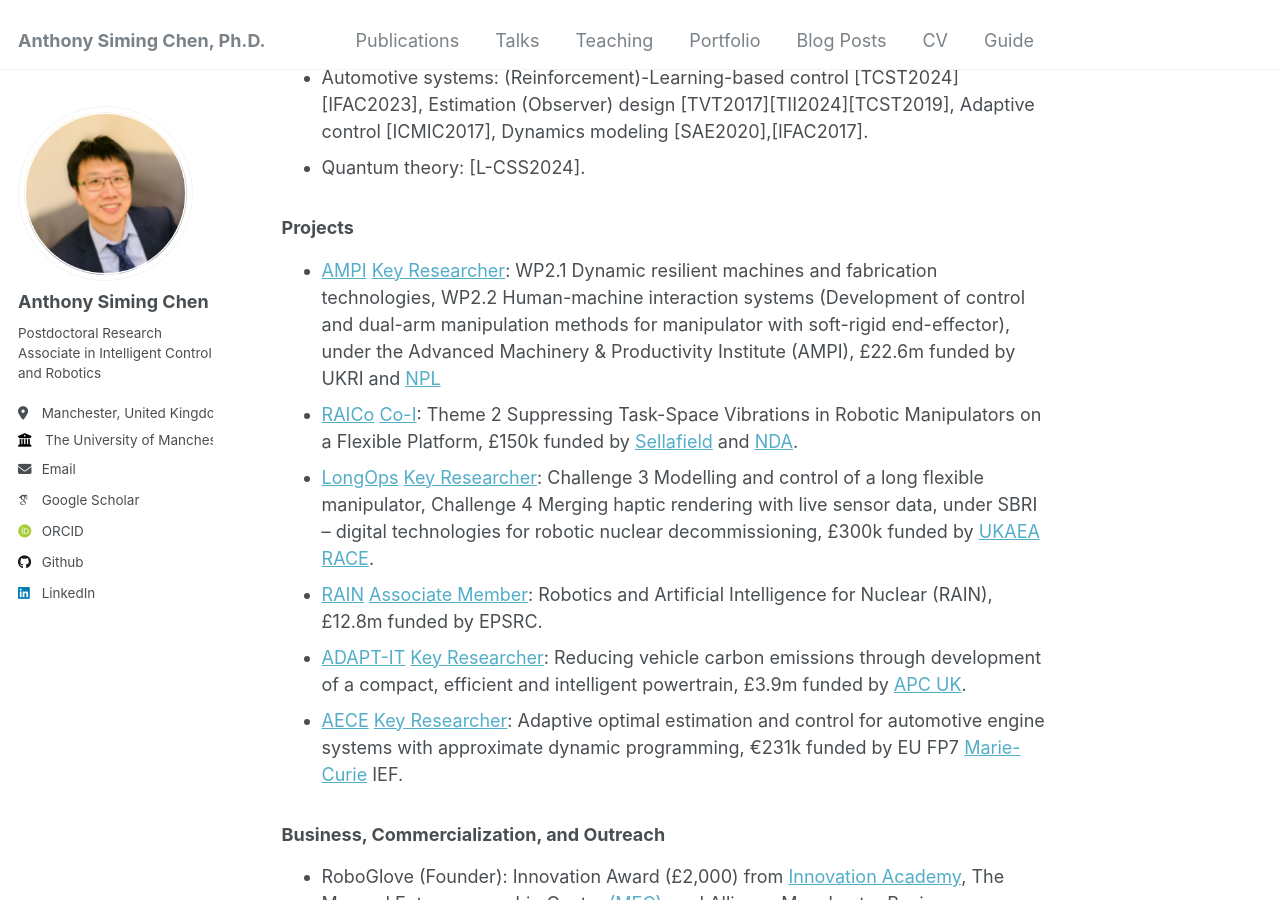
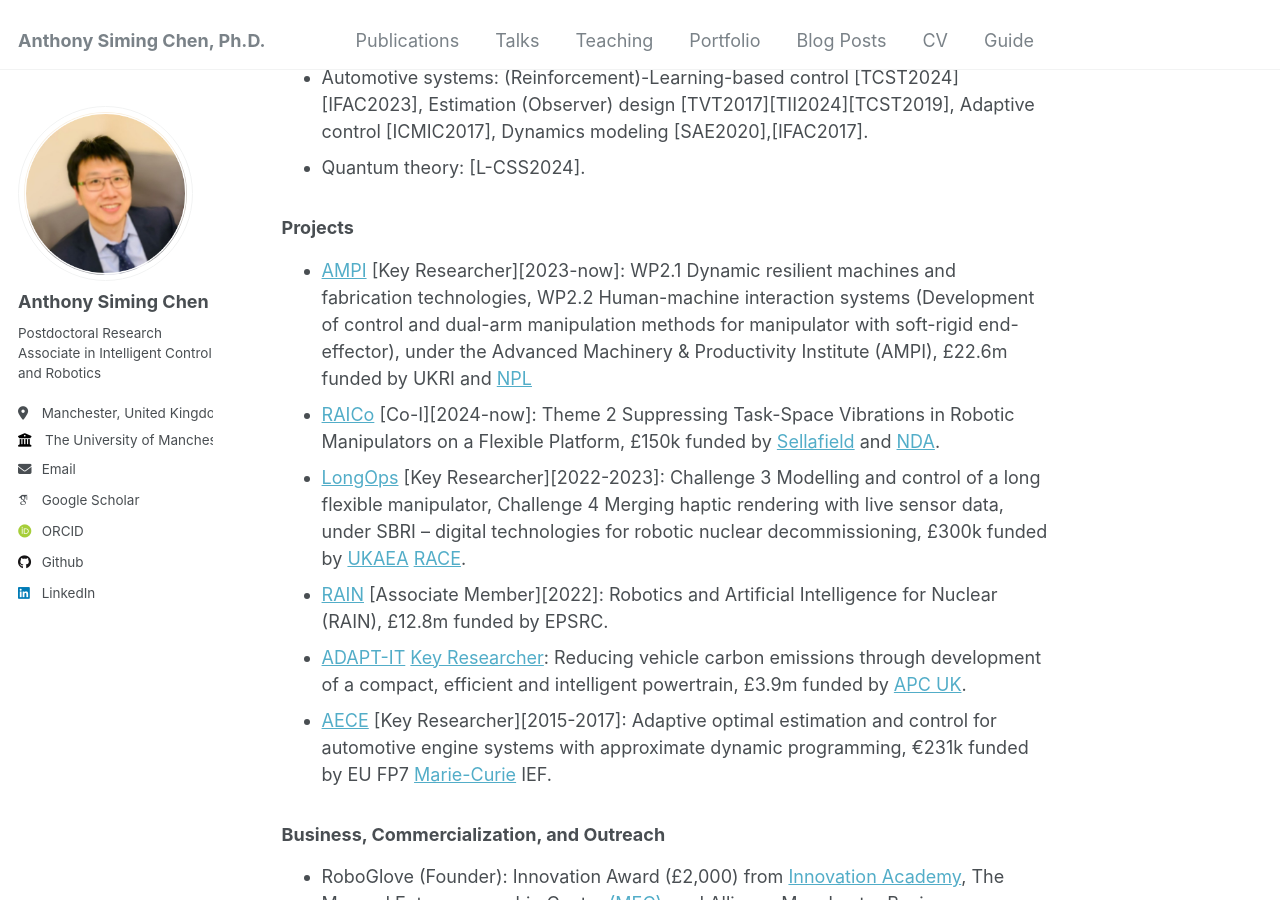
Before and after one commit to Anthony-S-Chen/Anthony-S-Chen.github.io, a Jekyll site: the page built from _pages/about.md, in a window 1280 px wide and 900 px high, scrolled down 671 px. Built offline with Jekyll 4.4.1, drawn with Linux system fonts in a browser that asks for light colours; some web fonts are replaced.

Commit message:
Update about.md

```diff
--- a/_pages/about.md
+++ b/_pages/about.md
@@ -23,12 +23,12 @@ My research interests focus on intelligent control and robotics. I have been dev
 
 
 ### Projects
-- [AMPI](https://www.manchester.ac.uk/about/news/north-west-england-primed-to-become-advanced-manufacturing-hub-with-new-government-funding/) [Key Researcher](2023-now): WP2.1 Dynamic resilient machines and fabrication technologies, WP2.2 Human-machine interaction systems (Development of control and dual-arm manipulation methods for manipulator with soft-rigid end-effector), under the Advanced Machinery & Productivity Institute (AMPI), £22.6m funded by UKRI and [NPL](https://www.npl.co.uk/)
-- [RAICo](https://www.gov.uk/government/news/new-robotics-hub-opens-in-west-cumbria) [Co-I](2024-now): Theme 2 Suppressing Task-Space Vibrations in Robotic Manipulators on a Flexible Platform, £150k funded by [Sellafield](https://www.gov.uk/government/organisations/sellafield-ltd) and [NDA](https://www.gov.uk/government/organisations/nuclear-decommissioning-authority).
-- [LongOps](https://race.ukaea.uk/programmes/longops/) [Key Researcher](2022-2023): Challenge 3 Modelling and control of a long flexible manipulator, Challenge 4 Merging haptic rendering with live sensor data, under SBRI – digital technologies for robotic nuclear decommissioning, £300k funded by [UKAEA](https://www.gov.uk/government/organisations/uk-atomic-energy-authority) [RACE](https://race.ukaea.uk/).
-- [RAIN](https://rainhub.org.uk/) [Associate Member](2022): Robotics and Artificial Intelligence for Nuclear (RAIN), £12.8m funded by EPSRC.
+- [AMPI](https://www.manchester.ac.uk/about/news/north-west-england-primed-to-become-advanced-manufacturing-hub-with-new-government-funding/) [Key Researcher][2023-now]: WP2.1 Dynamic resilient machines and fabrication technologies, WP2.2 Human-machine interaction systems (Development of control and dual-arm manipulation methods for manipulator with soft-rigid end-effector), under the Advanced Machinery & Productivity Institute (AMPI), £22.6m funded by UKRI and [NPL](https://www.npl.co.uk/)
+- [RAICo](https://www.gov.uk/government/news/new-robotics-hub-opens-in-west-cumbria) [Co-I][2024-now]: Theme 2 Suppressing Task-Space Vibrations in Robotic Manipulators on a Flexible Platform, £150k funded by [Sellafield](https://www.gov.uk/government/organisations/sellafield-ltd) and [NDA](https://www.gov.uk/government/organisations/nuclear-decommissioning-authority).
+- [LongOps](https://race.ukaea.uk/programmes/longops/) [Key Researcher][2022-2023]: Challenge 3 Modelling and control of a long flexible manipulator, Challenge 4 Merging haptic rendering with live sensor data, under SBRI – digital technologies for robotic nuclear decommissioning, £300k funded by [UKAEA](https://www.gov.uk/government/organisations/uk-atomic-energy-authority) [RACE](https://race.ukaea.uk/).
+- [RAIN](https://rainhub.org.uk/) [Associate Member][2022]: Robotics and Artificial Intelligence for Nuclear (RAIN), £12.8m funded by EPSRC.
 - [ADAPT-IT](https://www.apcuk.co.uk/impact/funded-projects/westfield-adapt/) [Key Researcher](2017-2022): Reducing vehicle carbon emissions through development of a compact, efficient and intelligent powertrain, £3.9m funded by [APC UK](https://www.apcuk.co.uk/).
-- [AECE](https://cordis.europa.eu/project/id/625531) [Key Researcher](2015-2017): Adaptive optimal estimation and control for automotive engine systems with approximate dynamic programming, €231k funded by EU FP7 [Marie-Curie](https://marie-sklodowska-curie-actions.ec.europa.eu/actions/postdoctoral-fellowships) IEF.
+- [AECE](https://cordis.europa.eu/project/id/625531) [Key Researcher][2015-2017]: Adaptive optimal estimation and control for automotive engine systems with approximate dynamic programming, €231k funded by EU FP7 [Marie-Curie](https://marie-sklodowska-curie-actions.ec.europa.eu/actions/postdoctoral-fellowships) IEF.
 
 ### Business, Commercialization, and Outreach
 - RoboGlove (Founder): Innovation Award (£2,000) from [Innovation Academy](https://www.linkedin.com/in/uom-innovation-academy/?originalSubdomain=uk), The Masood Entrepreneurship Centre [(MEC)](https://www.entrepreneurship.manchester.ac.uk/), and Alliance Manchester Business School[(Alliance MBS)](https://www.alliancembs.manchester.ac.uk/);
```
